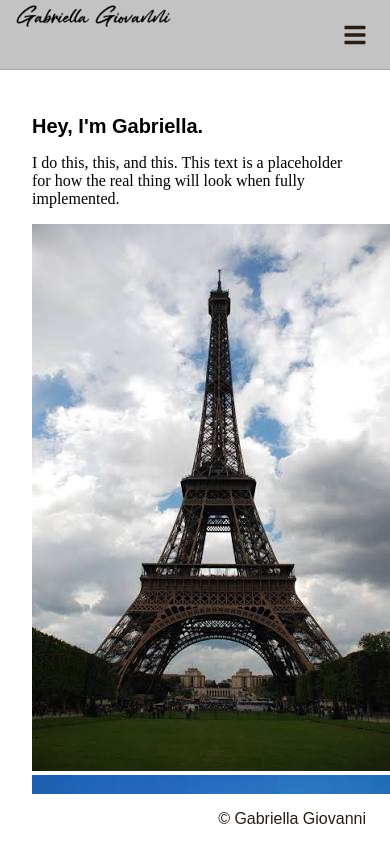
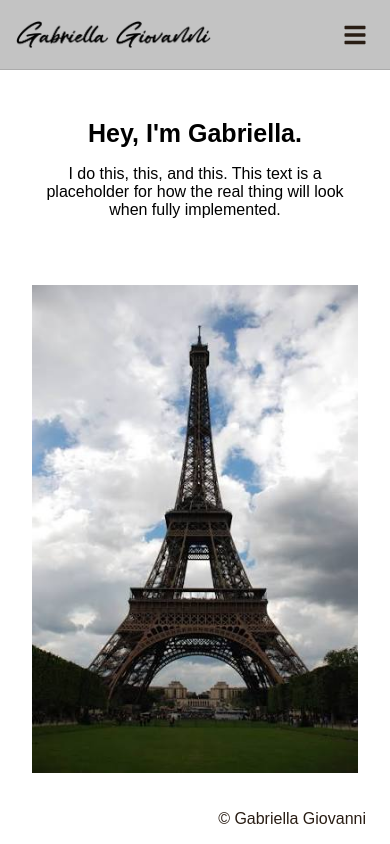
Before and after one commit to joshua-arnett/Client-Portfolio-Website, a React (Vite) app in the folder React App/: page /home in a window 390 px wide. Built offline with nearby package versions, Linux system fonts and the light colour scheme.

Commit message:
Added logo, homepage, and aboutmepage styles.

```diff
--- a/React App/src/styles.css
+++ b/React App/src/styles.css
@@ -11,6 +11,7 @@ html, body, #root { height: 100%; margin: 0; }
   grid-template-rows: auto 1fr auto;
   height: 100vh;
   overflow: hidden;
+  font-family: sans-serif;
 }
 
 /*
@@ -23,7 +24,7 @@ html, body, #root { height: 100%; margin: 0; }
   justify-content: space-between;
   align-items: center;
   width: 100%;
-  height: auto;
+  height: 10vh;
   padding: 8px clamp(10px, 2vw, 20px);
   background-color: rgb(195, 195, 195);
   border-bottom: 1px solid rgb(171, 171, 171);
@@ -31,15 +32,15 @@ html, body, #root { height: 100%; margin: 0; }
 }
 
 .topbar .logo {
-  width: 155px;
-  height: 60px;
+  width: clamp(150px, 18vw, 270px);
+  height: auto;
 }
 
 .topbar .logo img {
   display: block;
-  height: auto;
+  height: 100%;
   max-height: 100%;
-  width: 100%;
+  width: auto;
   max-width: 100%;
 }
 
@@ -50,8 +51,7 @@ html, body, #root { height: 100%; margin: 0; }
 }
 
 a {
-  font-size: clamp(14px, 1.5vw, 25px);
-  font-family: sans-serif;
+  font-size: clamp(15px, 1.45vw, 23px);
   text-decoration: none;
   color: rgb(26, 18, 12);
 }
@@ -172,8 +172,9 @@ body {
 
 h1 {
   font-size: clamp(20px, 1.5vw, 90px);
-  font-family: sans-serif;
 }
+
+/* ----------- WORKS PAGE ----------- */
 
 .my-works-header {
   margin-bottom: 35px;
@@ -233,7 +234,6 @@ h1 {
   min-width: 0;
   height: 100%; /* Keeps cards equal height per row */
   margin-bottom: 20px;
-  font-family: sans-serif;
   text-align: center;
 }
 
@@ -287,12 +287,60 @@ h1 {
   justify-content: flex-end;
   align-items: center;
   height: 50px;
-  font-family: sans-serif;
   padding-right: 1.5rem;
   color: rgb(41, 29, 20);
   background-color: transparent;
 }
 
+/*  ----------- ABOUT ME PAGE ----------- */
+
+.about-me-image {
+  width: 100%;
+  height: auto;
+}
+
+/*  ----------- HOME PAGE ----------- */
+
+#home-page {
+  display: grid;
+  grid-template-columns: 1fr;
+  gap: 100px;
+}
+
+.home-page-header {
+  font-size: clamp(25px, 3vw, 50px);
+}
+
+#introduction-section {
+  display: grid;
+  justify-content: center;
+  align-items: center;
+  grid-template-columns: 1fr 1fr;
+  row-gap: 50px;
+  column-gap: 40px;
+}
+
+.homepage-image-wrapper {
+  max-width: 100%;
+  overflow: contain;
+}
+
+.homepage-image {
+  max-width: 100%;
+  height: auto;
+}
+
+#first-paragraph {
+  text-align: right;
+}
+
+.homepage-image-wrapper {
+  justify-self: center;
+  max-width: 100%;
+  height: auto;
+}
+
+/*  ----------- MEDIA QUERIES ----------- */
 
 @media (max-width: 1100px) {
   .project-collection {
@@ -329,6 +377,18 @@ h1 {
     grid-column: span 1;
   }
 
+  #introduction-section {
+    grid-template-columns: 1fr;
+    max-width: 100%;
+    text-align: center;
+  }
+  #first-paragraph {
+    text-align: center;
+  }
+
+  .topbar .logo {
+    width: 50vw;
+  }
   /* hide nav and socials on small screens so only logo + menu remain */
   .topbar .app-nav,
   .topbar .social-container {
```
